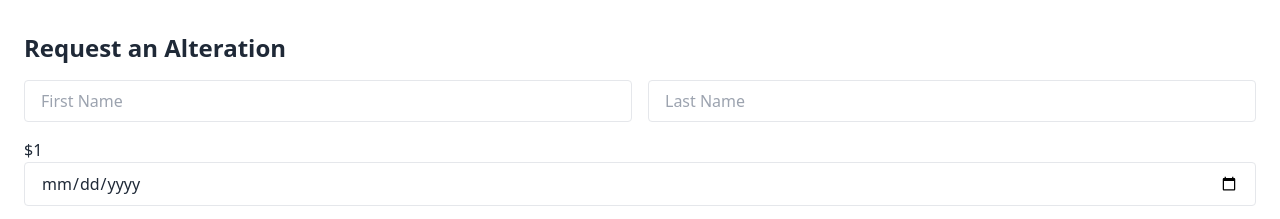
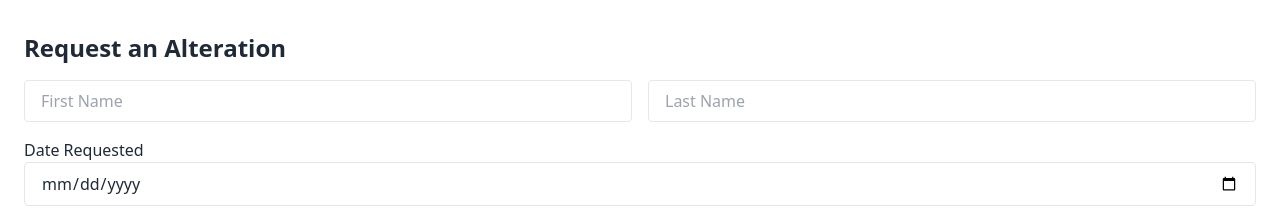
Before and after one commit to SccottyOh/FactoryStreet, a plain HTML site: page index.html in a window 1280 px wide. Shown: the part 1480-1699 px from the top of the page. Drawn offline with nearby package versions, Linux system fonts and the light colour scheme.

Commit message:
Added Date Requested title

```diff
--- a/index.html
+++ b/index.html
@@ -74,7 +74,7 @@
             <input type="text" name="Last Name" placeholder="Last Name" class="border px-4 py-2 rounded w-full" required>
           </div>
           <div>
-            $1
+            Date Requested
           <input type="date" name="Appointment Date" class="border px-4 py-2 rounded w-full" required>
           </div>
           <textarea name="Additional Comment" placeholder="Additional Comments" class="border px-4 py-2 rounded w-full" rows="4"></textarea>
```
